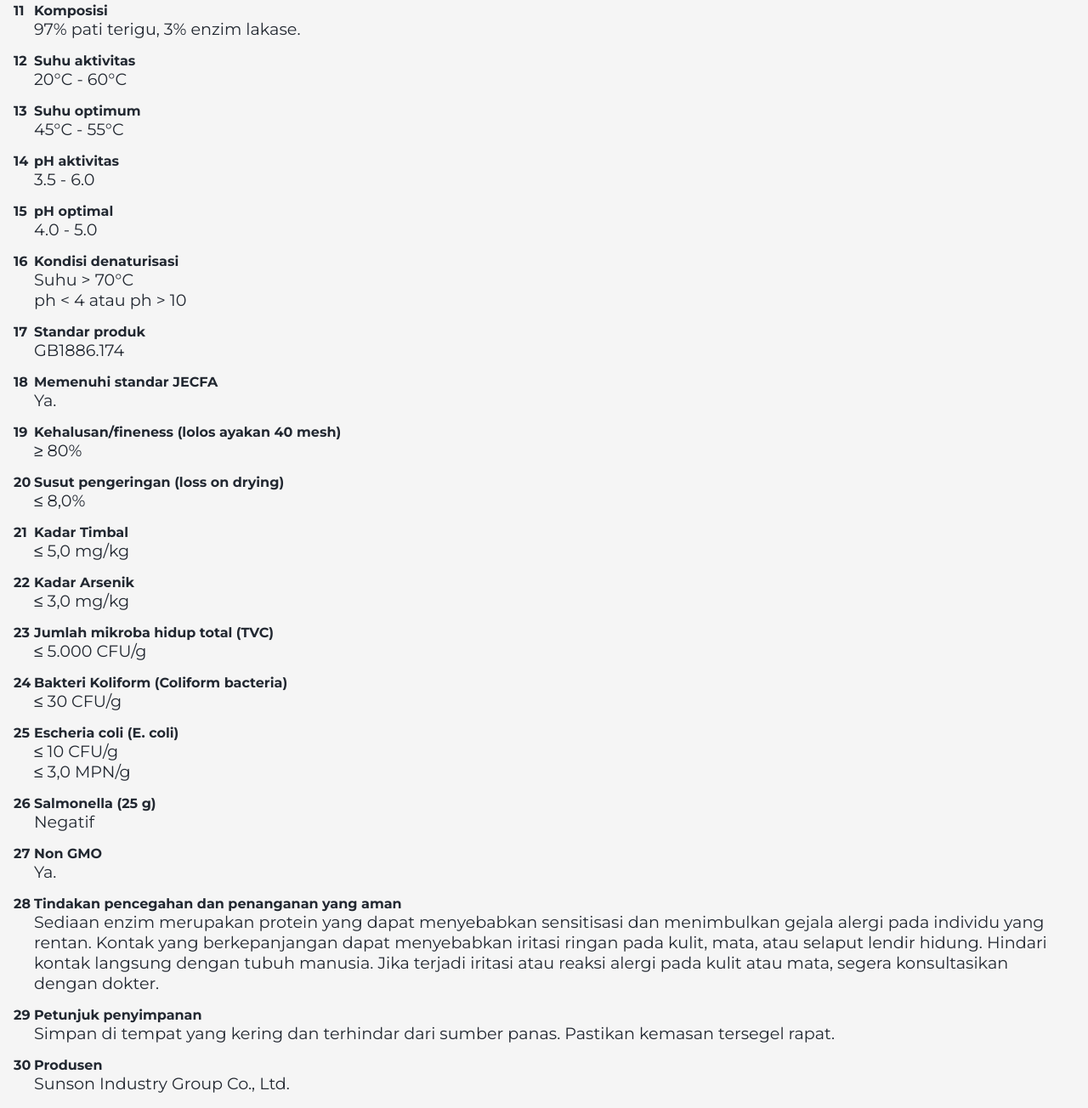
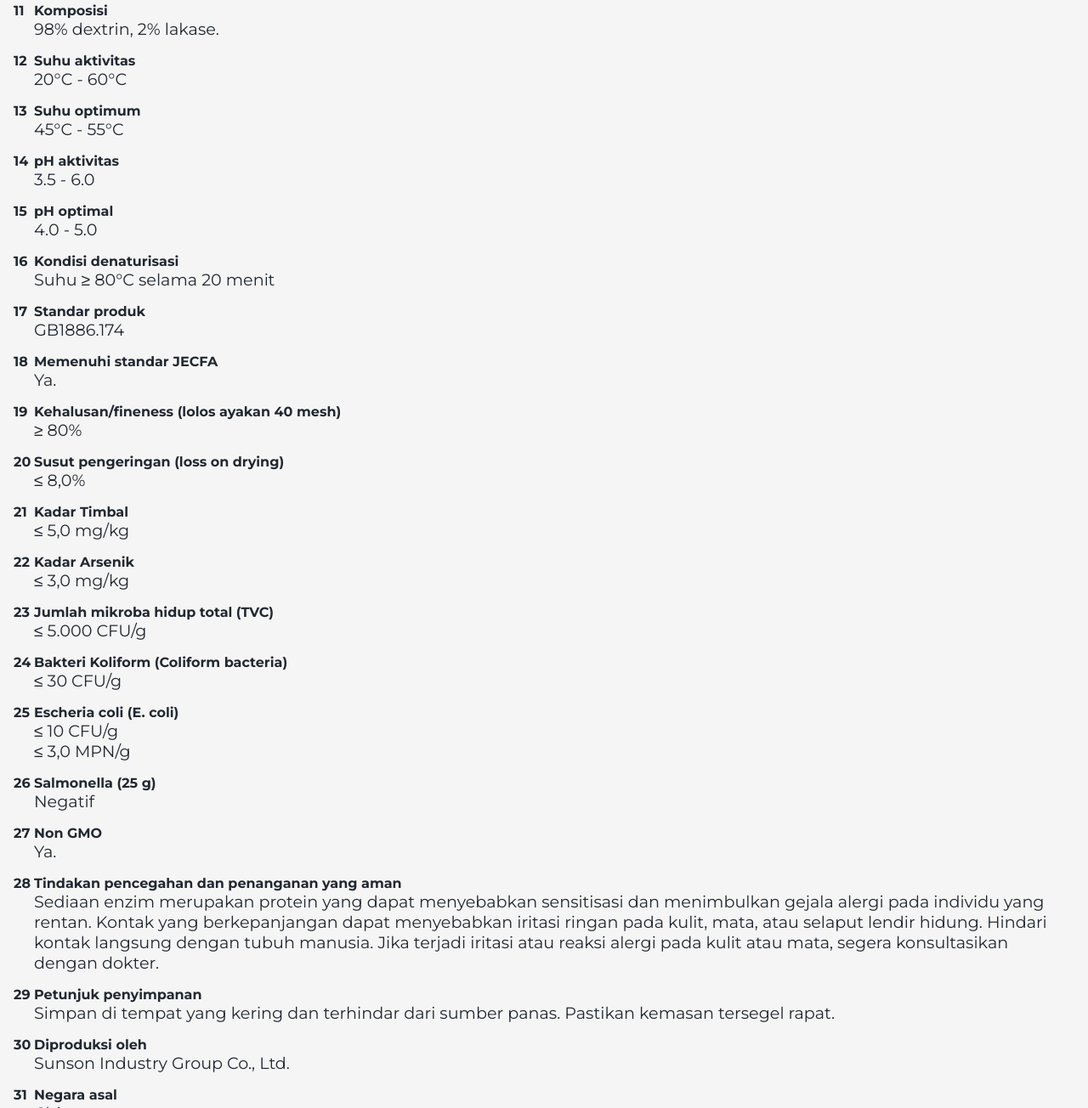
Before and after one commit to naturabiotek/produk, a plain HTML site: page FDG-2264.html in a window 1280 px wide. Shown: the part 1496-2800 px from the top of the page at 85% size. Drawn offline with Linux system fonts and the light colour scheme.

Commit message:
change some entry (komposisi, denaturisasi)

```diff
--- a/FDG-2264.html
+++ b/FDG-2264.html
@@ -29,13 +29,13 @@
 
       <!-- BODY OF THE CONTENT -->
       <div class="content-body">
+
         <!-- NAMA PRODUK -->
         <div class="content-item">
           <div class="item-title item-1">1</div>
           <div class="item-title">Nama produk</div>
           <div class="item-detail">
-            Enzim Lakase <br />(juga dikenal sebagai laktase, atau
-            <i>laccase</i> dalam bahasa inggris)
+            Enzim Lakase <br />(<i>laccase</i> dalam bahasa inggris)
           </div>
         </div>
 
@@ -191,7 +191,7 @@
           <div class="item-title item-1">11</div>
           <div class="item-title">Komposisi</div>
           <div class="item-detail">
-            97% pati terigu, 3% enzim lakase.
+            98% dextrin, 2% lakase.
           </div>
         </div>
 
@@ -236,8 +236,7 @@
           <div class="item-title item-1">16</div>
           <div class="item-title">Kondisi denaturisasi</div>
           <div class="item-detail">
-            <div>Suhu > 70°C </div>
-            <div>ph < 4 atau ph > 10</4></div>
+            <div>Suhu ≥ 80°C selama 20 menit </div>
           </div>
         </div>
 
@@ -362,7 +361,7 @@
         <!-- PRODUSEN -->
         <div class="content-item">
           <div class="item-title item-1">30</div>
-          <div class="item-title">Produsen</div>
+          <div class="item-title">Diproduksi oleh</div>
           <div class="item-detail">
             Sunson Industry Group Co., Ltd.
           </div>
```
